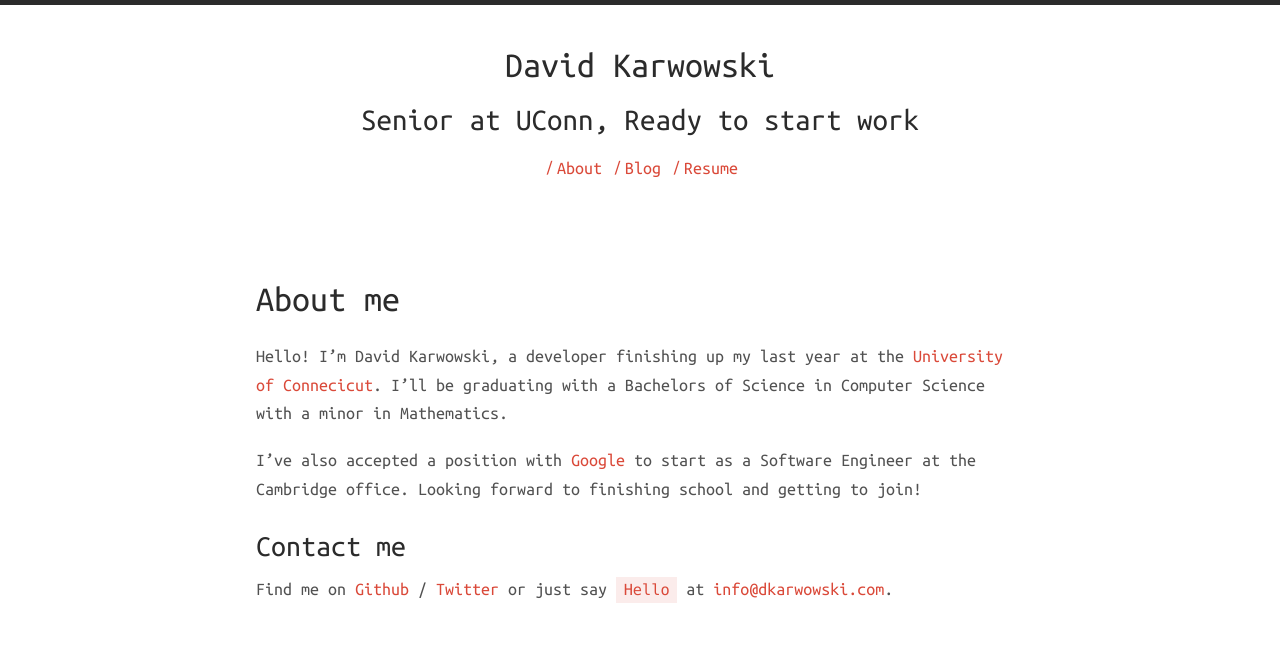
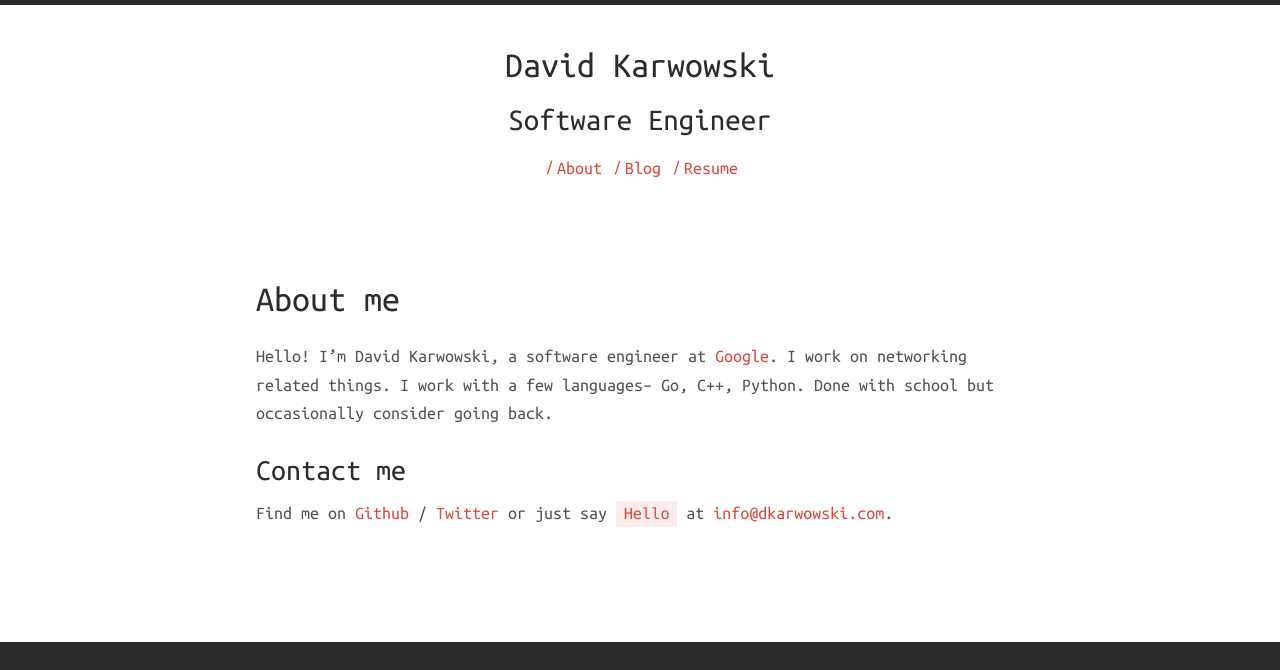
Before and after one commit to dkarwowski/dkarwowski.github.io, a Jekyll site: the page built from about.md, in a window 1280 px wide, cut to the strip 0-670 px from the top of the page. Built offline with Jekyll 4.4.1, drawn with Linux system fonts in a browser that asks for light colours; nearby versions of some CDN libraries.

```diff
--- a/_config.yml
+++ b/_config.yml
@@ -13,13 +13,12 @@ url: https://www.dkarwowski.com
 harmony:
   name: David Karwowski
   # Little description about your site
-  description: Senior at UConn, Ready to start work
+  description: Software Engineer
   # 'meta_description:' Write an awesome description for your new site here.
   # It will appear in your document head meta (for Google search results) and
   # in your feed.xml site description.
   meta_description: > #
-      David Karwowski, graduating from the University of Connecticut to start
-      work at Google in Cambridge, MA this upcoming June.
+      David Karwowski, developing at Google in Cambridge.
   basetheme: darken # pre defined thmes are darken, blue-water, redish.
   author: # Author details
     name: David Karwowski
--- a/about.md
+++ b/about.md
@@ -4,13 +4,9 @@ title: About me
 permalink: /about/
 ---
 
-Hello! I'm David Karwowski, a developer finishing up my last year at the
-[University of Connecicut][uconn]. I'll be graduating with a Bachelors of
-Science in Computer Science with a minor in Mathematics.
-
-I've also accepted a position with [Google][google] to start as a Software
-Engineer at the Cambridge office. Looking forward to finishing school and
-getting to join!
+Hello! I'm David Karwowski, a software engineer at [Google][google]. I work on
+networking related things. I work with a few languages-- Go, C++, Python. Done
+with school but occasionally consider going back.
 
 ### Contact me
 
```
Also changed, not shown: _drafts/stm32f4.md (added, +17 -0 lines), Gemfile.lock.
